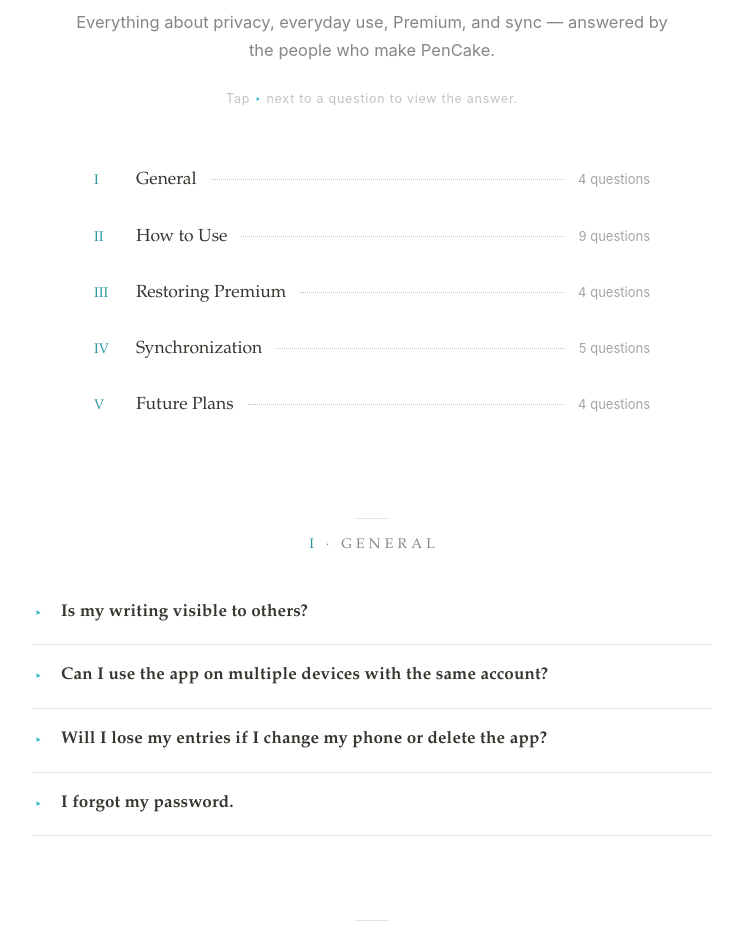
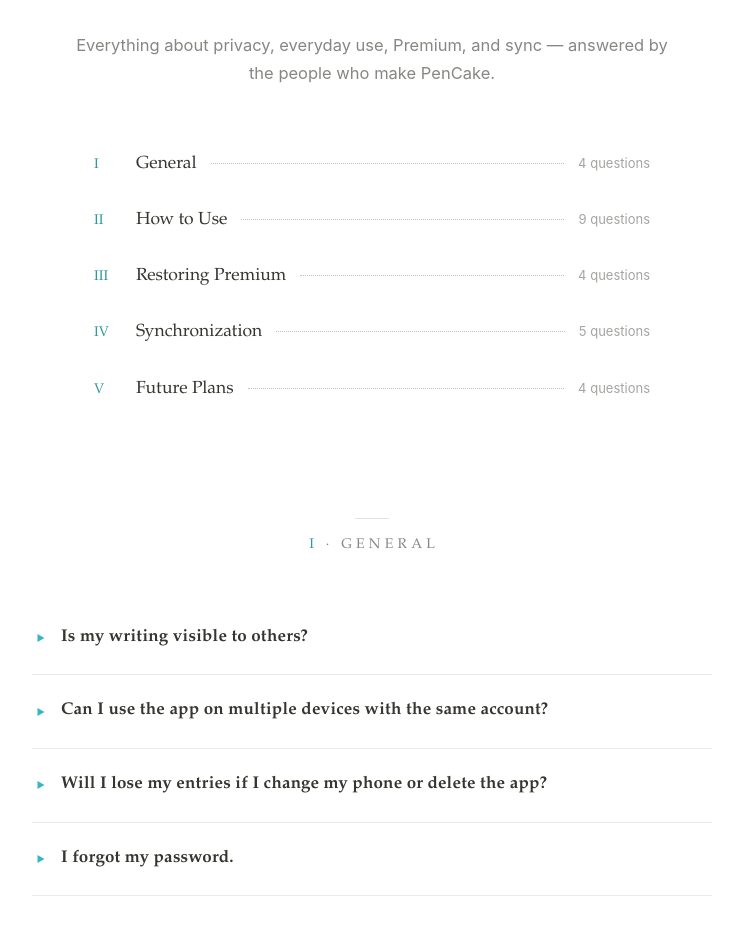
Before and after one commit to pencakeapp/pencakeapp.github.io, a React app in the folder site/: page /faq in a window 1280 px wide. Shown: the part 259-1193 px from the top of the page, without its empty margins (268-1011 px from the left). Built offline with nearby package versions, Linux system fonts and the light colour scheme; a web font is replaced by a local one.

Commit message:
style(site): Tune spacing across the redesigned pages
- Rework the vertical rhythm on home, FAQ, guide, privacy and
  changelog: hero and part-head gaps, TOC breathing room, list and
  card margins. Values were dialled in against the rendered pages.
- Widen the guide's demo arrow and its grid track together, so the
  larger glyph keeps its clearance from the cards either side.
- Redraw the FAQ disclosure marker as a CSS triangle instead of the
  typed glyph. The glyph's ink sits off-centre in its own box, so
  rotating the span on open swung the marker up and sideways; a shape
  centred on the pivot turns in place. Drawing it also means the size
  no longer depends on which fallback font supplies the glyph, which
  differs by platform.
- Drop the FAQ hero hint about tapping the marker. The whole summary
  row is clickable, so the line described a smaller target than the
  page offers; the marker, pointer cursor and hover colour already
  signal the affordance.
- Drop "Text formatting is supported since PenCake 3.10." from the
  guide hero. The version is years old and no longer tells a reader
  anything. The eight Notion-rendered languages still carry it and
  will be updated when they are redesigned.
- Remove the .pc-faq-hint and .pc-md-hint rules left unused by the
  two removals above.

```diff
--- a/site/app/(home)/changelog/desktop/changelog.css
+++ b/site/app/(home)/changelog/desktop/changelog.css
@@ -9,7 +9,7 @@
 }
 
 .pc-cl-timeline {
-  padding: 0 24px;
+  padding: 17px 24px 0;
 }
 
 .pc-cl-list {
--- a/site/app/(home)/faq/faq.css
+++ b/site/app/(home)/faq/faq.css
@@ -2,25 +2,12 @@
    Extends the home design language. The FAQ reads like a book's
    Q&A appendix: a table of contents with roman numerals, quiet
    part dividers, and questions that open like the app's toggles
-   (the teal ‣ is the same marker the legacy page pointed at).    */
+   (the teal triangle echoes the marker the legacy page used).    */
 
 @media (prefers-reduced-motion: no-preference) {
   html {
     scroll-behavior: smooth;
   }
-}
-
-/* ——— Hero hint ——— */
-
-.pc-faq-hint {
-  margin: 26px 0 0;
-  font-size: 12.5px;
-  letter-spacing: 0.06em;
-  color: var(--pc-ink-30);
-}
-
-.pc-faq-hint-tri {
-  color: var(--pc-teal);
 }
 
 /* ——— Contents ——— */
@@ -30,7 +17,7 @@
 }
 
 .pc-faq-contents .pc-toc {
-  margin-top: 44px;
+  margin-top: 49px;
 }
 
 .pc-faq-toc-num {
@@ -44,7 +31,7 @@
 /* ——— Part dividers ——— */
 
 .pc-faq-part {
-  padding: 84px 24px 0;
+  padding: 101px 24px 0;
 }
 
 .pc-faq-part-head {
@@ -74,7 +61,7 @@
 
 .pc-faq-list {
   max-width: 680px;
-  margin: 26px auto 0;
+  margin: 46px auto 0;
 }
 
 .pc-faq-item {
@@ -86,7 +73,7 @@
   display: flex;
   align-items: flex-start;
   gap: 13px;
-  padding: 19px 2px;
+  padding: 24px 2px;
   cursor: pointer;
   list-style: none;
 }
@@ -97,11 +84,27 @@
 
 .pc-faq-tri {
   flex: none;
+  position: relative;
   width: 14px;
-  color: var(--pc-teal);
-  font-size: 15px;
-  line-height: 1.45; /* match the question so the marker sits on its first line */
+  height: calc(17px * 1.45); /* the question's first line box, so the marker sits on it */
   transition: transform 0.22s cubic-bezier(0.2, 0.6, 0.2, 1);
+}
+
+/* Drawn rather than typed. The ‣ glyph's ink sits off-centre inside its own
+   box, so rotating the span swung the marker up and to the side; a shape
+   centred on the pivot turns in place. Drawing it also means the size no
+   longer depends on which fallback font happens to supply the glyph.       */
+.pc-faq-tri::before {
+  content: "";
+  position: absolute;
+  top: 50%;
+  left: 50%;
+  width: 0;
+  height: 0;
+  border-style: solid;
+  border-width: 4px 0 4px 7px;
+  border-color: transparent transparent transparent var(--pc-teal);
+  transform: translate(-50%, -50%);
 }
 
 .pc-faq-item[open] > summary .pc-faq-tri {
@@ -123,7 +126,7 @@
 }
 
 .pc-faq-a {
-  padding: 3px 2px 26px 29px; /* left = marker width + gap, aligns with the question */
+  padding: 3px 2px 31px 29px; /* left = marker width + gap, aligns with the question */
 }
 
 .pc-faq-a p,
--- a/site/app/(home)/home.css
+++ b/site/app/(home)/home.css
@@ -104,7 +104,7 @@
   line-height: 1.7;
   color: var(--pc-ink-60);
   max-width: 37em;
-  margin: 40px auto 0;
+  margin: 42px auto 0;
 }
 
 /* ——— Buttons ——— */
@@ -583,7 +583,7 @@
   line-height: 1.25;
   letter-spacing: -0.01em;
   max-width: 18em;
-  margin: 20px auto 0;
+  margin: 41px auto 0;
 }
 
 /* ——— Shared subpage primitives ———
--- a/site/app/(home)/privacy/privacy.css
+++ b/site/app/(home)/privacy/privacy.css
@@ -22,6 +22,7 @@
 
 .pc-prv-contents .pc-toc {
   margin-top: 44px;
+  margin-bottom: 5px;
 }
 
 .pc-prv-toc-num {
@@ -31,3 +32,7 @@
   font-size: 14px;
   color: var(--pc-teal-ink);
 }
+
+.pc-prose {
+  margin-top: 40px;
+}
--- a/site/components/faq/FaqEn.js
+++ b/site/components/faq/FaqEn.js
@@ -514,10 +514,6 @@
             Everything about privacy, everyday use, Premium, and sync —
             answered by the people who make PenCake.
           </p>
-          <p className="pc-faq-hint">
-            Tap <span className="pc-faq-hint-tri">‣</span> next to a question
-            to view the answer.
-          </p>
         </header>
 
         {/* ——— Contents ——— */}
@@ -547,9 +543,7 @@
               {s.items.map((item) => (
                 <details className="pc-faq-item" id={item.id} key={item.id}>
                   <summary>
-                    <span className="pc-faq-tri" aria-hidden="true">
-                      ‣
-                    </span>
+                    <span className="pc-faq-tri" aria-hidden="true" />
                     <h3>{item.q}</h3>
                   </summary>
                   <div className="pc-faq-a">{item.a}</div>
--- a/site/components/guide/GuideMarkdownEn.js
+++ b/site/components/guide/GuideMarkdownEn.js
@@ -85,9 +85,6 @@
             format text. Markdown is a language that you can add formatting
             elements to plain text using symbols. Markdown makes formatting
             quick and easy.
-          </p>
-          <p className="pc-md-hint">
-            Text formatting is supported since PenCake 3.10.
           </p>
           <div className="pc-note pc-md-intro-note">
             <span className="pc-note-emoji" aria-hidden="true">
--- a/site/components/guide/GuideMarkdownKo.js
+++ b/site/components/guide/GuideMarkdownKo.js
@@ -84,9 +84,6 @@
             을 사용하여 텍스트 서식을 지정합니다. 마크다운은 기호를 사용하여
             일반 텍스트에 서식을 지정할 수 있는 언어입니다. 마크다운을
             사용하면 빠르고 쉽게 서식을 지정할 수 있습니다.
-          </p>
-          <p className="pc-md-hint">
-            텍스트 서식은 PenCake 3.10 이상에서 지원됩니다.
           </p>
           <div className="pc-note pc-md-intro-note">
             <span className="pc-note-emoji" aria-hidden="true">
```
Also changed, not shown: site/app/(home)/guide/markdown/guide.css (+15 -15 lines), site/components/faq/FaqKo.js (+1 -7 lines).
